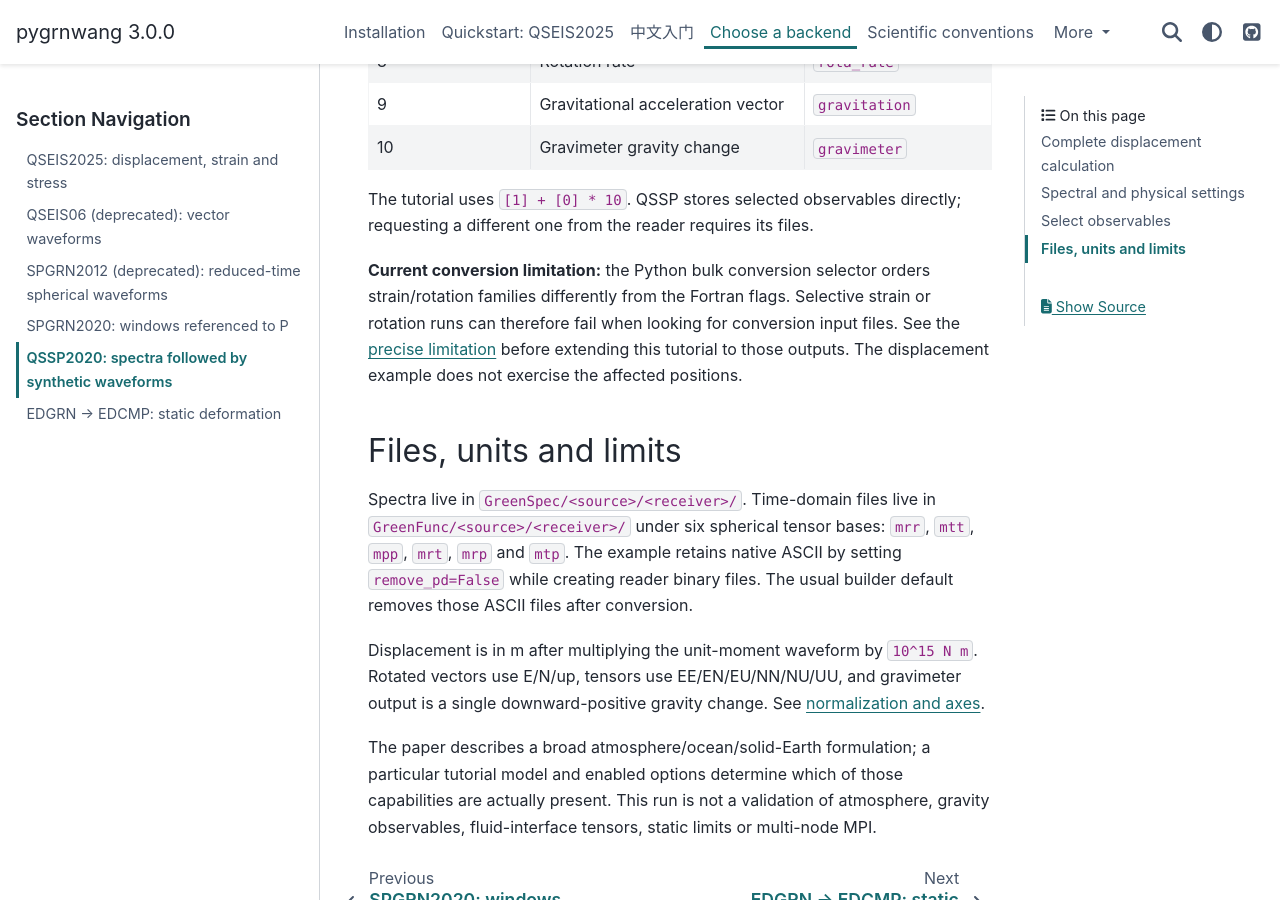
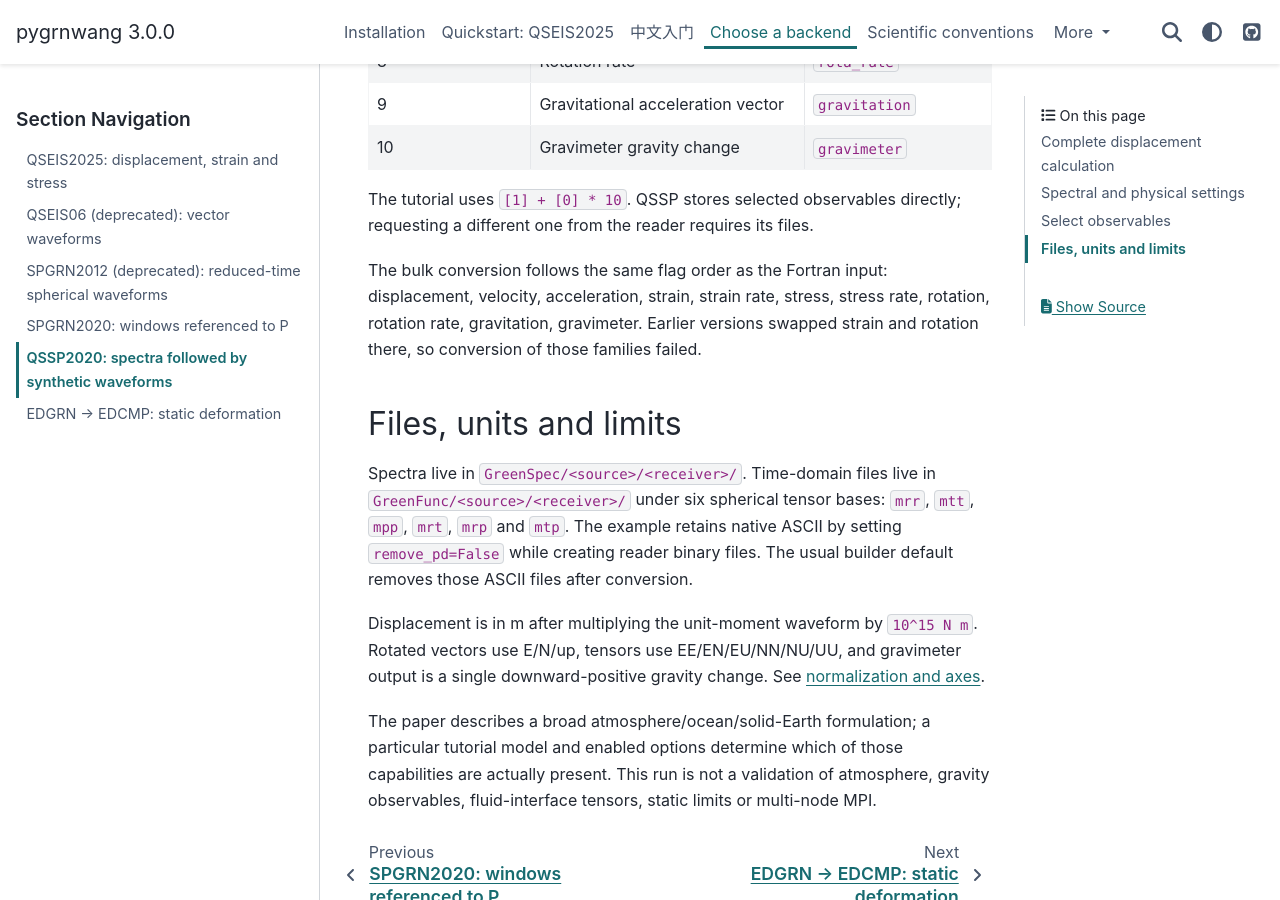
Before and after one commit to Zhou-Jiangcheng/pygrnwang, a Sphinx documentation site: the page built from docs/backends/qssp2020.md, in a window 1280 px wide and 900 px high, scrolled down 2802 px. Built offline with Sphinx 7.4.7 and the PyData theme 0.15.4, drawn with Linux system fonts in a browser that asks for light colours.

Commit message:
Fix QSSP2020 conversion of strain and rotation outputs
qssp2020 reads the eleven output_observables flags as disp, velo, acce,
strain, strain_rate, stress, stress_rate, rota, rota_rate, gravitation,
gravimeter, but output_type_list swapped the strain and rotation
families. Converting a library with strain or rotation selected looked
for files that were never written. Remove the documented limitation.

```diff
--- a/docs/backends/qssp2020.md
+++ b/docs/backends/qssp2020.md
@@ -96,13 +96,10 @@ The eleven flags passed to the Fortran backend are:
 The tutorial uses `[1] + [0] * 10`. QSSP stores selected observables
 directly; requesting a different one from the reader requires its files.
 
-**Current conversion limitation:** the Python bulk conversion selector
-orders strain/rotation families differently from the Fortran flags.
-Selective strain or rotation runs can therefore fail when looking for
-conversion input files. See the
-[precise limitation](../guides/troubleshooting.md#known-implementation-limitations)
-before extending this tutorial to those outputs. The displacement example
-does not exercise the affected positions.
+The bulk conversion follows the same flag order as the Fortran input:
+displacement, velocity, acceleration, strain, strain rate, stress, stress
+rate, rotation, rotation rate, gravitation, gravimeter. Earlier versions
+swapped strain and rotation there, so conversion of those families failed.
 
 ## Files, units and limits
 
```
Also changed, not shown: docs/guides/reading.md (+2 -2 lines), docs/guides/storage.md (+1 -3 lines), docs/guides/troubleshooting.md (+0 -11 lines), 1 other file.
